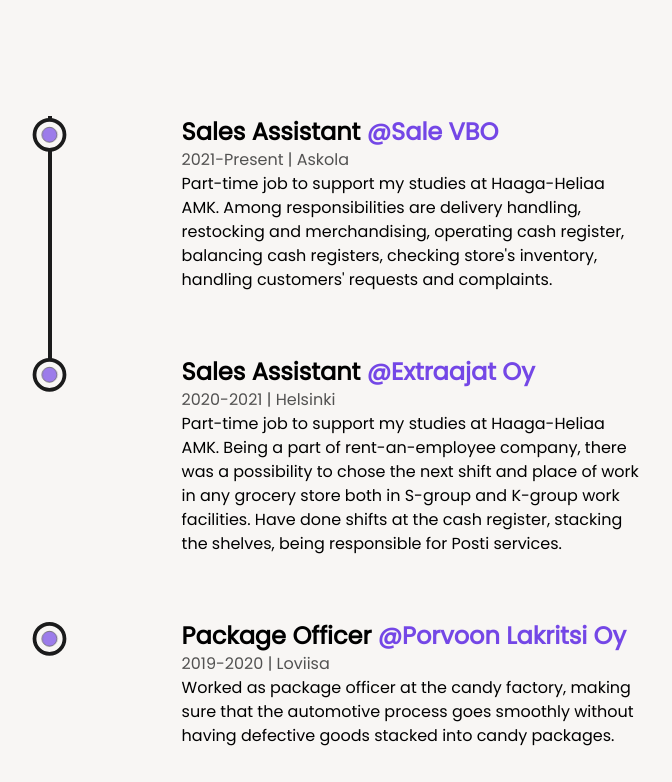
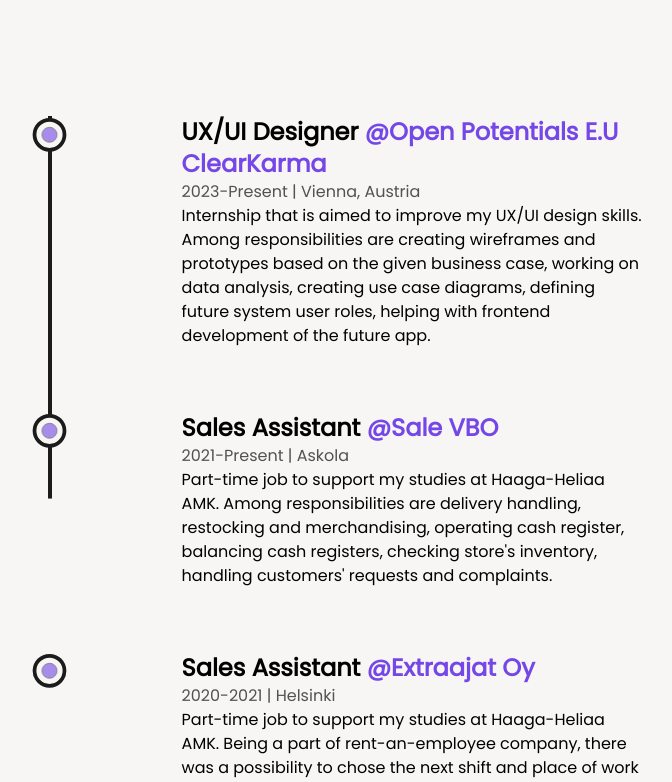
Before and after one commit to mariiasolo/websiteportfolio, a Next.js app: page /about in a window 1280 px wide. Shown: the part 3640-4422 px from the top of the page, without its empty margins (244-916 px from the left). Built offline with nearby package versions, Linux system fonts and the light colour scheme.

Commit message:
Update Experience.js
update based on new work experience

```diff
--- a/src/components/Experience.js
+++ b/src/components/Experience.js
@@ -59,6 +59,19 @@
             ' />
 
             <ul className='w-full flex flex-col items-start justify-between ml-4 xs:ml-2'>
+                <Details
+                    position="UX/UI Designer"
+                    company="Open Potentials e.u ClearKarma"
+                    companyLink="https://vbo.fi/"
+                    time="2023-Present"
+                    address="Vienna, Austria"
+                    work="Internship that is aimed to improve my UX/UI design skills.
+                    Among responsibilities are creating wireframes and prototypes based on the given business case,
+                    working on data analysis, creating use case diagrams, defining future system user roles,
+                        helping with frontend development of the future app."
+
+                />
+
                 <Details
                     position="Sales Assistant"
                     company="Sale VBO"
```
